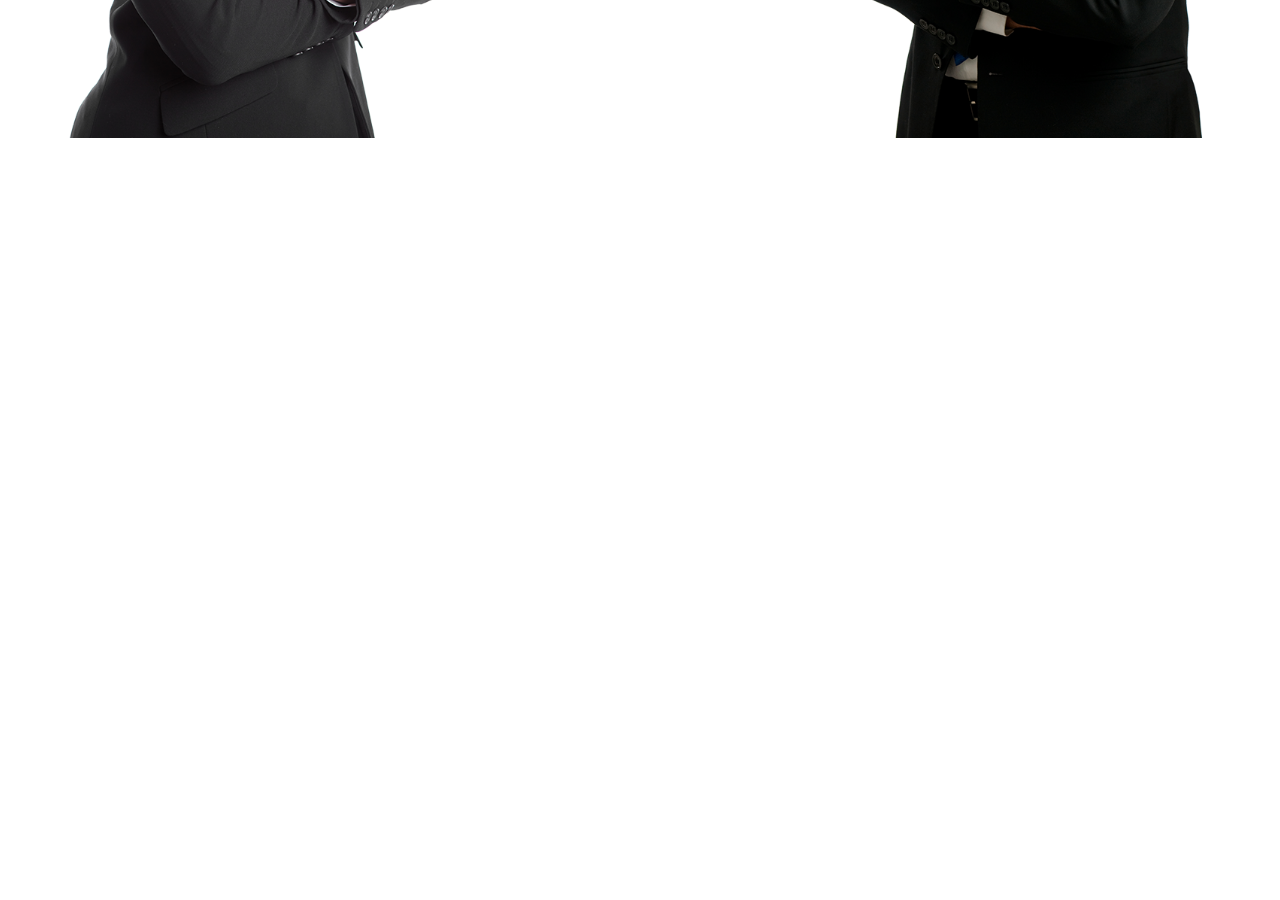
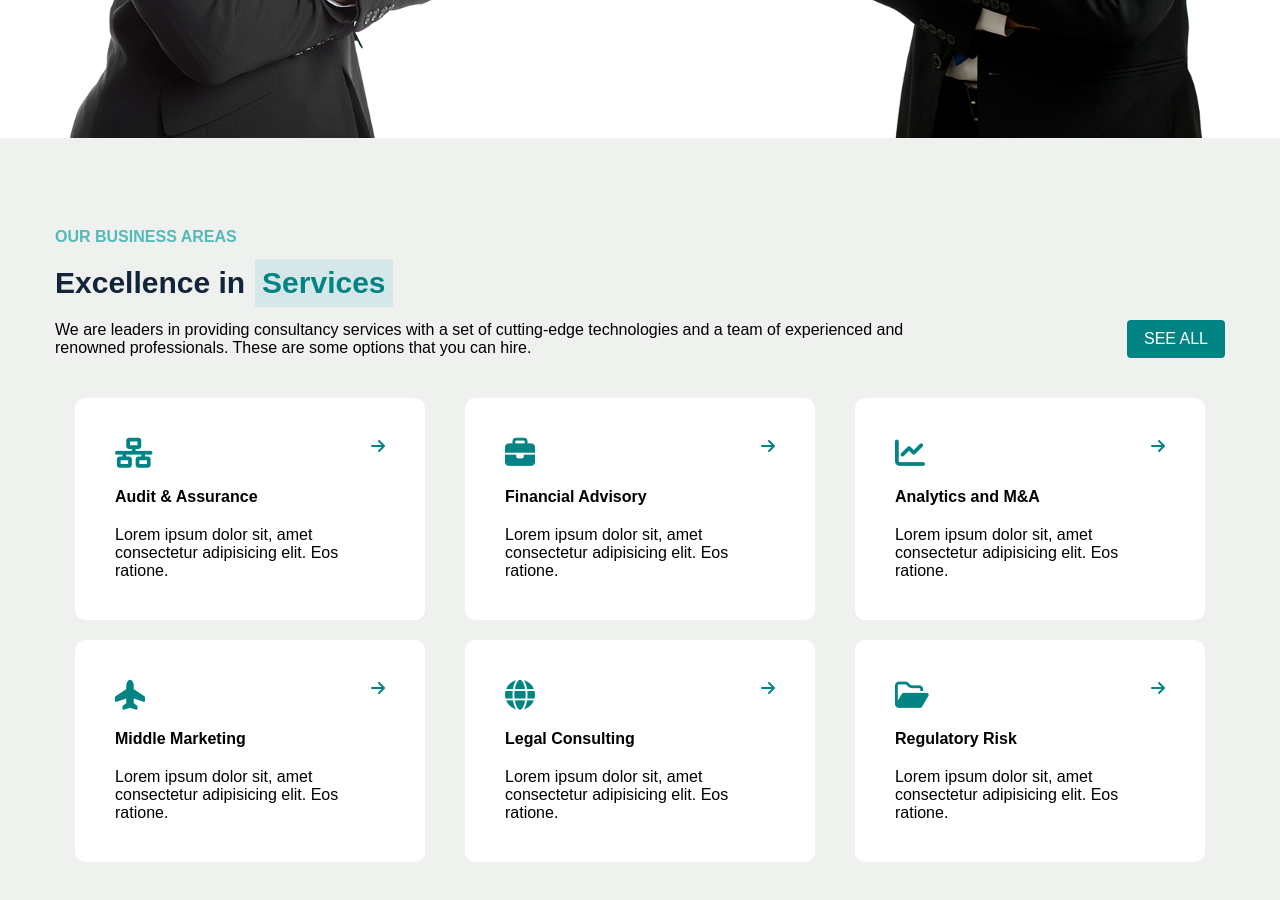
Before and after one commit to PaoloGiovannini/proj-html-vuejs, a Vue app: page / in a window 1280 px wide. Shown: the part 700-1600 px from the top of the page. Before the commit the page ends 838 px from the top, so only its background shows below. Built offline with nearby package versions, Linux system fonts and the light colour scheme.

Commit message:
prima section main

```diff
--- a/src/App.vue
+++ b/src/App.vue
@@ -1,8 +1,10 @@
 <script>
 import PageHeader from './components/PageHeader.vue';
+import PageMain from './components/PageMain.vue';
 export default{
   components:{
-    PageHeader
+    PageHeader,
+    PageMain
   },
   data(){
     return{
@@ -13,8 +15,14 @@ export default{
 </script>
 
 <template>
-<PageHeader
-  :navbar="this.navbar"/>
+  <header>
+    <PageHeader
+      :navbar="this.navbar"/>
+  </header>
+  <main>
+    <PageMain/>
+  </main>
+
 </template>
 
 <style lang="scss">
--- /dev/null
+++ b/src/components/MiscellaneousComponents/SectionBusiness.vue
@@ -0,0 +1,136 @@
+<script>
+export default{
+    name: 'SectionBusiness',
+
+}
+</script>
+
+<template>
+
+<section id="business-areas">
+    <div class="container">
+        <span id="subtitle">OUR BUSINESS AREAS</span>
+        <div class="d-flex align-center">
+            <h2>Excellence in</h2>
+            <h2>Services</h2>
+        </div>
+        <div class="d-flex justify-between align-center">
+            <span id="info">We are leaders in providing consultancy services with a set of cutting-edge technologies and a team of experienced and renowned professionals. These are some options that you can hire.</span>
+            <div class="button">
+                <span>SEE ALL</span>
+            </div>
+        </div>
+        <div class="d-flex" id="container-card">
+            <div class="card">
+                <div class="d-flex justify-between">
+                    <i class="fa-solid fa-network-wired"></i>
+                    <i class="fa-solid fa-arrow-right"></i>
+                </div>
+                <h4>Audit & Assurance</h4>
+                <p>Lorem ipsum dolor sit, amet consectetur adipisicing elit. Eos ratione.</p>
+
+            </div>
+            <div class="card">
+                <div class="d-flex justify-between">
+                    <i class="fa-solid fa-briefcase"></i>
+                    <i class="fa-solid fa-arrow-right"></i>
+                </div>
+                <h4>Financial Advisory</h4>
+                <p>Lorem ipsum dolor sit, amet consectetur adipisicing elit. Eos ratione.</p>
+
+            </div>
+            <div class="card">
+                <div class="d-flex justify-between">
+                    <i class="fa-solid fa-chart-line"></i>
+                    <i class="fa-solid fa-arrow-right"></i>
+                </div>
+                <h4>Analytics and M&A</h4>
+                <p>Lorem ipsum dolor sit, amet consectetur adipisicing elit. Eos ratione.</p>
+
+            </div>
+            <div class="card">
+                <div class="d-flex justify-between">
+                    <i class="fa-solid fa-plane-up"></i>
+                    <i class="fa-solid fa-arrow-right"></i>
+                </div>
+                <h4>Middle Marketing</h4>
+                <p>Lorem ipsum dolor sit, amet consectetur adipisicing elit. Eos ratione.</p>
+
+            </div>
+            <div class="card">
+                <div class="d-flex justify-between">
+                    <i class="fa-solid fa-globe"></i>
+                    <i class="fa-solid fa-arrow-right"></i>
+                </div>
+                <h4>Legal Consulting</h4>
+                <p>Lorem ipsum dolor sit, amet consectetur adipisicing elit. Eos ratione.</p>
+
+            </div>
+            <div class="card">
+                <div class="d-flex justify-between">
+                    <i class="fa-regular fa-folder-open"></i>
+                    <i class="fa-solid fa-arrow-right"></i>
+                </div>
+                <h4>Regulatory Risk</h4>
+                <p>Lorem ipsum dolor sit, amet consectetur adipisicing elit. Eos ratione.</p>
+
+            </div>
+        </div>
+    </div>
+</section>
+</template>
+
+<style scoped lang="scss">
+@use '../../styles/partials/variables';
+@use '../../styles/partials/mixins';
+
+ #business-areas{
+    background-color: variables.$bg-primary;
+    padding: 90px 0px;
+    #subtitle{
+        color: variables.$text-aqua;
+        font-weight: bold;
+    }
+    h2{
+        font-size: 30px;
+        font-weight: 900;
+        padding: 20px 0px;
+    }
+    h2:first-child{
+        color: variables.$bg-info ;
+        margin-right: 10px;
+    }
+    h2:last-child{
+        color: variables.$button-color;
+        @include mixins.text-bg
+    }
+    .button{
+        @include mixins.button
+    }
+    #info{
+        flex-basis: 900px;
+    }
+    #container-card{
+        flex-wrap: wrap;
+        padding-top: 30px;
+        .card{
+            width: calc(100% / 3 - 40px);
+            background-color: white;
+            margin: 10px 20px;
+            padding: 40px;
+            border-radius: 10px;
+            i:first-child{
+                color: variables.$button-color;
+                font-size: 30px;
+            }
+            i:last-child{
+                color: variables.$button-color;
+            }
+            h4{
+                margin: 20px 0px;
+            }
+        }
+    }
+ }
+
+</style>
--- a/src/components/PageHeader.vue
+++ b/src/components/PageHeader.vue
@@ -114,8 +114,7 @@ export default{
         }
         h1:last-child{
             color: variables.$button-color;
-            background-color: #d5e7e8;
-            padding: 7px;
+            @include mixins.text-bg
         }
         .button-border{
             @include mixins.button-border;
--- /dev/null
+++ b/src/components/PageMain.vue
@@ -0,0 +1,20 @@
+<script>
+import SectionBusiness from './MiscellaneousComponents/SectionBusiness.vue';
+export default{
+    name: 'PageMain',
+    components:{
+        SectionBusiness
+    }
+
+}
+</script>
+
+<template>
+
+<SectionBusiness/>
+</template>
+
+<style scoped lang="scss">
+
+
+</style>
--- a/src/styles/partials/_mixins.scss
+++ b/src/styles/partials/_mixins.scss
@@ -10,3 +10,8 @@
     border-radius: 4px;
     border: 2px solid variables.$button-color;
 }
+
+@mixin text-bg{
+    background-color: #d5e7e8;
+    padding: 7px;
+}
--- a/src/styles/partials/_variables.scss
+++ b/src/styles/partials/_variables.scss
@@ -2,3 +2,5 @@ $bg-info: #122439;
 $text-grey: #bcbebc ;
 $button-color: #038484;
 $text-white: white;
+$bg-primary: #eef1ed;
+$text-aqua: #52bbba
```
